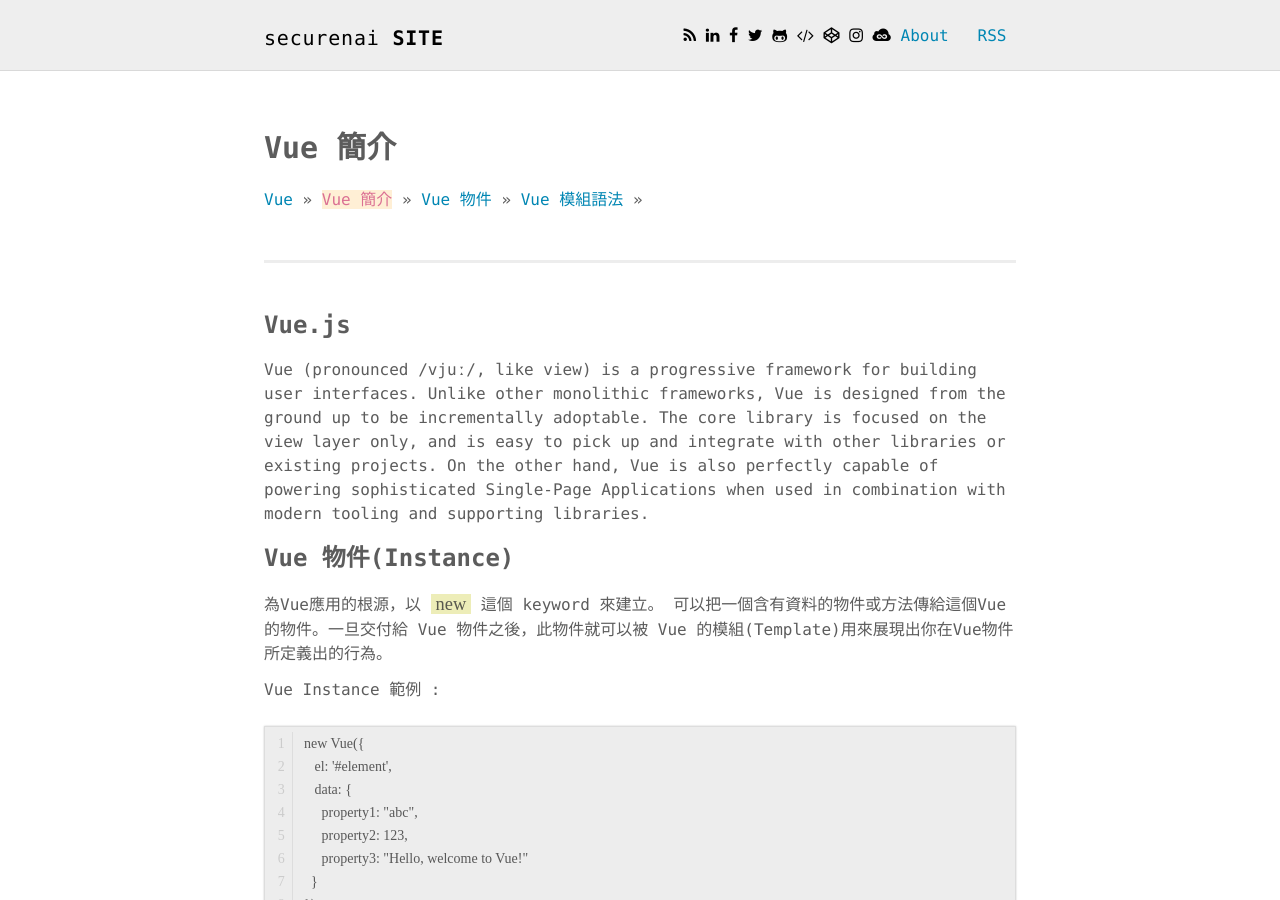
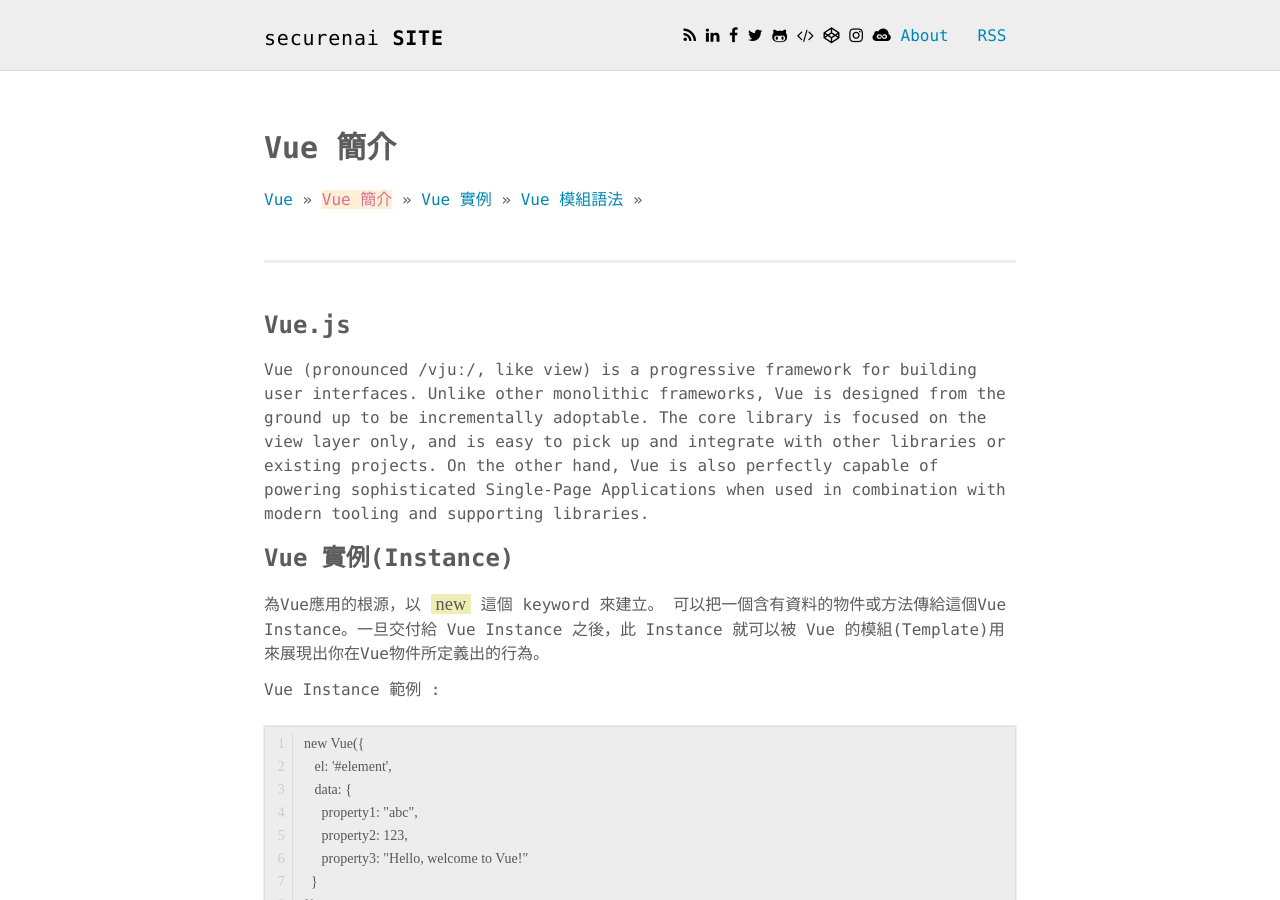
Before and after one commit to securenai/securenai.github.io, a Jekyll site: the page built from vue/vue_page1.md, in a window 1280 px wide and 900 px high. Built offline with Jekyll 4.4.1, drawn with Linux system fonts in a browser that asks for light colours; our own code applies the rules of GitHub Pages for plain Markdown files.

Commit message:
Update vue_page1.md

````diff
--- a/vue/vue_page1.md
+++ b/vue/vue_page1.md
@@ -14,7 +14,7 @@ published: true
 
 <a href="/vue/">Vue</a> >>
 <a href="/vue/vue_page1/" style="color:palevioletred;background-color:papayawhip;">Vue 簡介</a> >>
-<a href="/vue/vue_page2/">Vue 物件</a> >>
+<a href="/vue/vue_page2/">Vue 實例</a> >>
 <a href="/vue/vue_page3/">Vue 模組語法</a> >>
 <div class="divider"></div>
 
@@ -22,8 +22,8 @@ published: true
 
 Vue (pronounced /vjuː/, like view) is a progressive framework for building user interfaces. Unlike other monolithic frameworks, Vue is designed from the ground up to be incrementally adoptable. The core library is focused on the view layer only, and is easy to pick up and integrate with other libraries or existing projects. On the other hand, Vue is also perfectly capable of powering sophisticated Single-Page Applications when used in combination with modern tooling and supporting libraries.
 
-### Vue 物件(Instance)
-為Vue應用的根源，以 `new` 這個 keyword 來建立。 可以把一個含有資料的物件或方法傳給這個Vue的物件。一旦交付給 Vue 物件之後，此物件就可以被 Vue 的模組(Template)用來展現出你在Vue物件所定義出的行為。
+### Vue 實例(Instance)
+為Vue應用的根源，以 `new` 這個 keyword 來建立。 可以把一個含有資料的物件或方法傳給這個Vue Instance。一旦交付給 Vue Instance 之後，此 Instance 就可以被 Vue 的模組(Template)用來展現出你在Vue物件所定義出的行為。
 
 Vue Instance 範例 :
 ```
````
